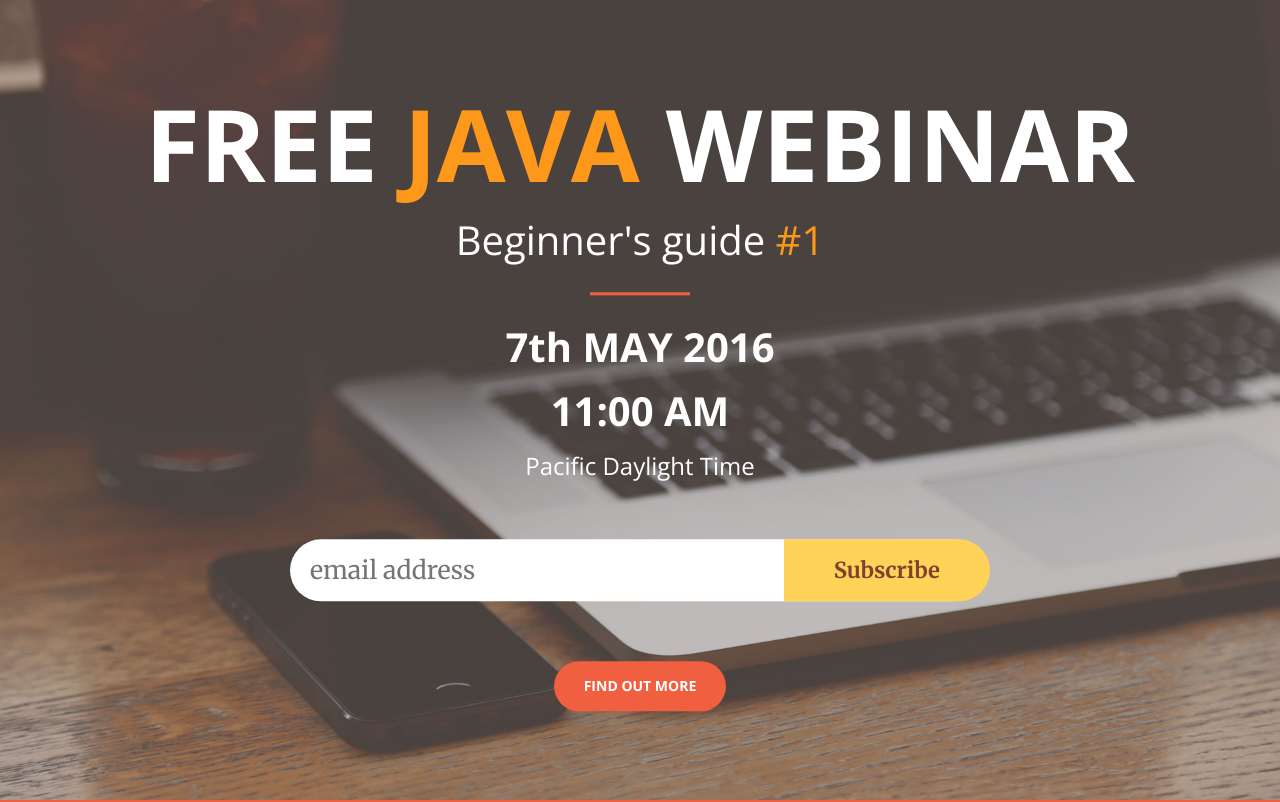
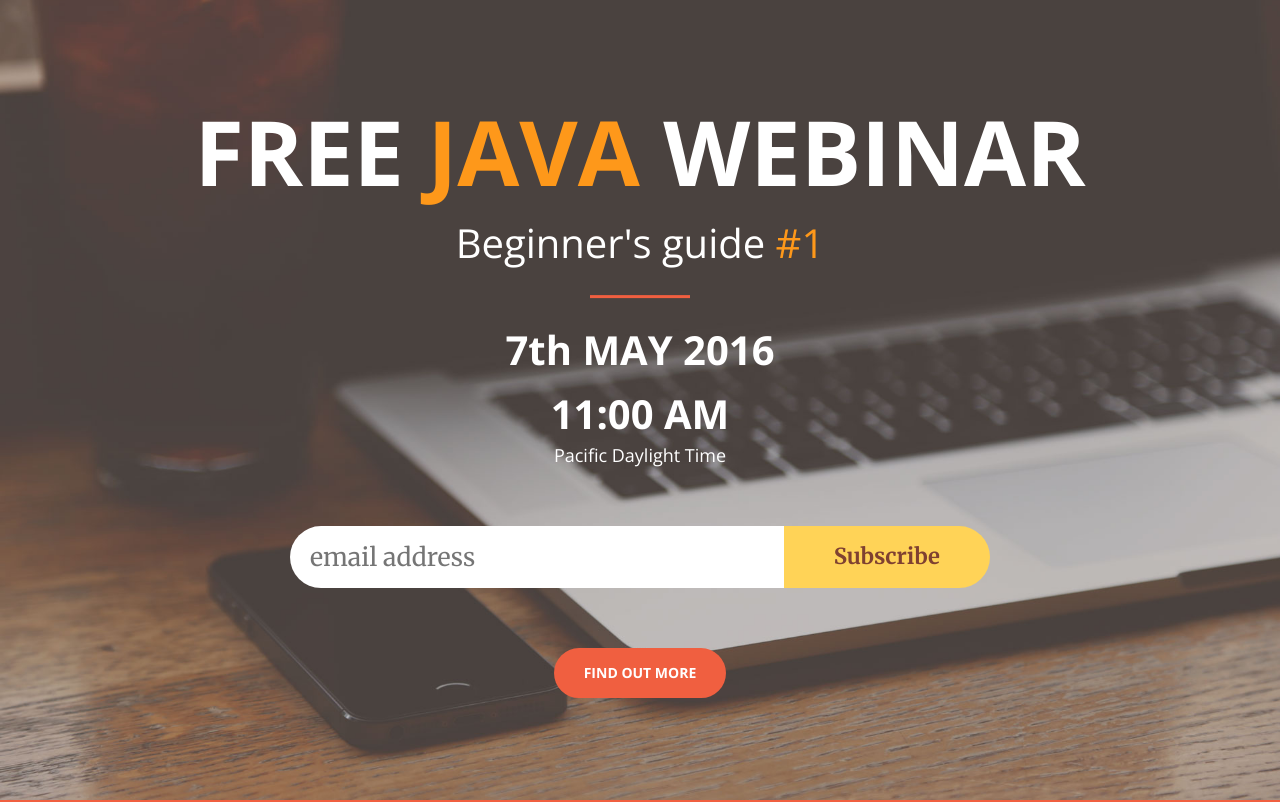
Before and after one commit to codersity/java-webinar, a plain HTML site: page index.html in a window 1280 px wide. Shown: the top 802 px of the page. Drawn offline with nearby package versions, Linux system fonts and the light colour scheme.

Commit message:
Make fonts little smaller

```diff
--- a/index.html
+++ b/index.html
@@ -41,9 +41,9 @@
                             7th MAY 2016
                         </h2>
                         <h2 style="font-weight: bold;">11:00 AM</h2>
-                        <h3>
+                        <h4>
                             Pacific Daylight Time
-                        </h3>
+                        </h4>
 
                         <!-- Begin MailChimp Signup Form -->
                         <form id="mc-form" novalidate>
--- a/js/creative.js
+++ b/js/creative.js
@@ -25,7 +25,7 @@
     $("h1").fitText(
         1, {
             minFontSize: '35px',
-            maxFontSize: '120px'
+            maxFontSize: '90px'
         }
     );
 
```
